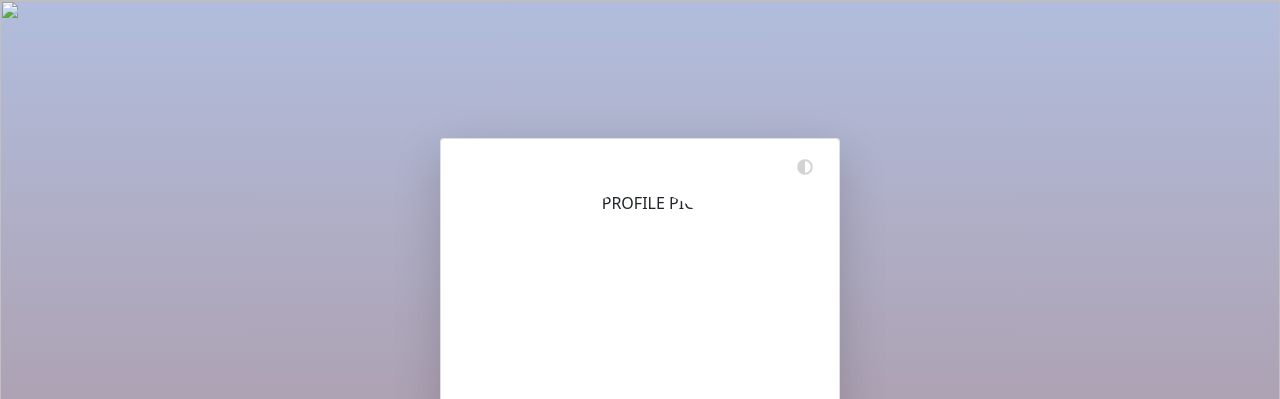
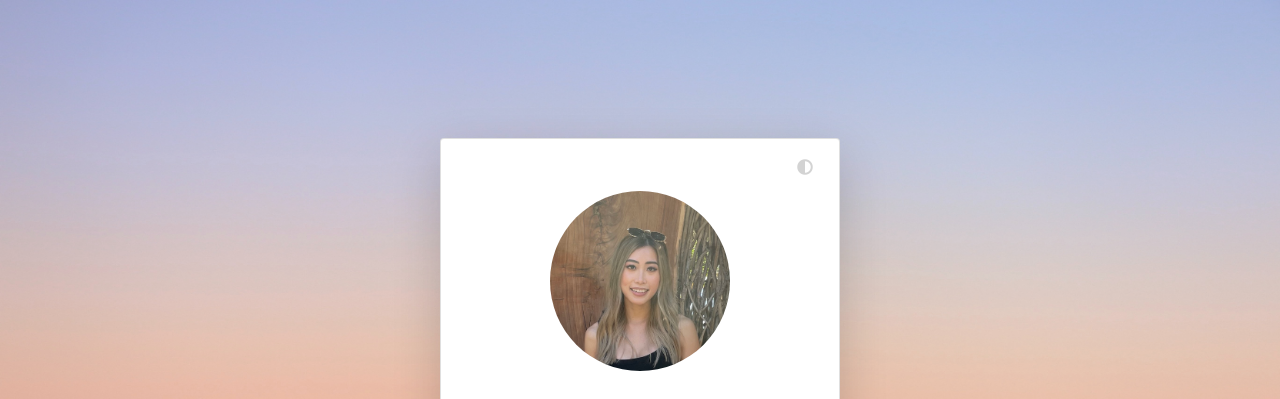
Before and after one commit to chonie1/connieho, a plain HTML site: page index.html in a window 1280 px wide. Shown: the top 399 px of the page. Drawn offline with nearby package versions, Linux system fonts and the light colour scheme; the site is published under a folder, as on GitHub Pages, so addresses that start at the root find nothing.

Commit message:
updated images

```diff
--- a/index.html
+++ b/index.html
@@ -25,9 +25,9 @@
 
   <body>
     <div class="wrapper animate">
-      <img id="background" class="background-img" src="/images/background3.jpg">
+      <img id="background" class="background-img" src="./images/background3.jpg">
       <div class="shadow-lg p-3 mb-5 rounded card">
-        <img class="profile-pic" src="/images/profile.jpg" alt="profile pic" width=180 height=180>
+        <img class="profile-pic" src="./images/profile.jpg" alt="profile pic" width=180 height=180>
         <h1>Connie Ho</h1>
         <hr>
         <p id="role">full stack web developer</p>
```
Also changed, not shown: script.js (deleted, +0 -8 lines).
